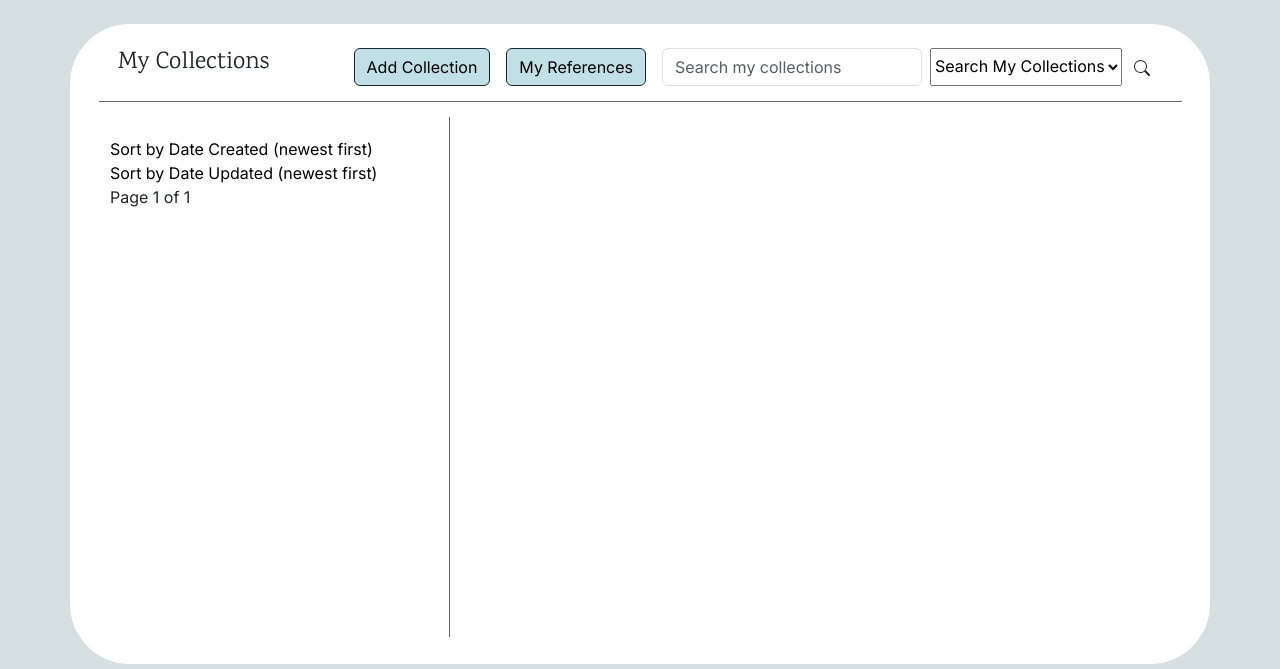
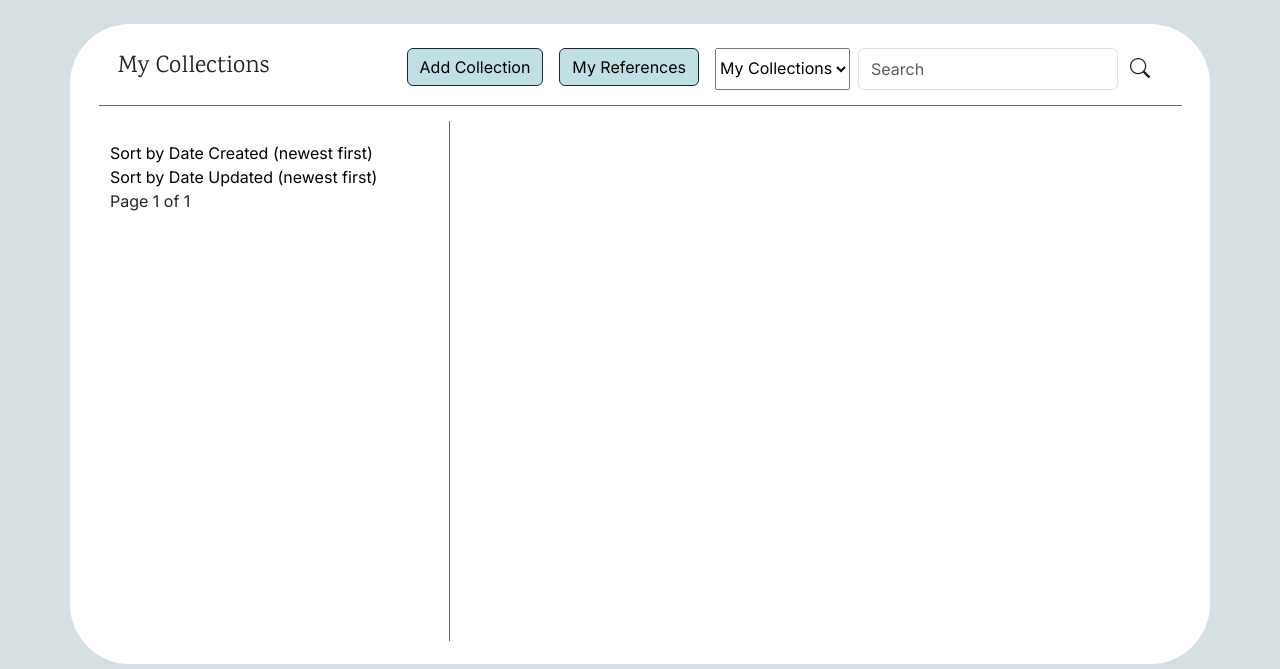
Before and after one commit to AbigailDawson/notealong, a Django app: page /collections/ in a window 1280 px wide. Shown: the part 131-800 px from the top of the page. Run offline with Django 4.2, Linux system fonts and the light colour scheme; the visitor is signed in with stand-in values (Sample User, id 1); data that the repository does not hold is empty; some libraries are stand-ins or nearby versions.

Commit message:
Replace search button icons with direct link instead of SVG, move dropdown to left of search bar for better UX flow

```diff
--- a/main_app/static/css/style.css
+++ b/main_app/static/css/style.css
@@ -67,11 +67,13 @@ h1, h2, h3, h4, h5 {
 
 /*  ====  ICONS  ====  */
 
-.edit-icon-btn {
+.edit-icon-btn,
+.search-btn {
   font-size: 20px;
 }
 
-.edit-icon-btn:hover {
+.edit-icon-btn:hover,
+.search-btn:hover {
   color: var(--blu-pop-bright);
 }
 
--- a/main_app/templates/base_user.html
+++ b/main_app/templates/base_user.html
@@ -11,14 +11,12 @@
                 <a href="{% url 'collections_create' %}"><button class="btn btn-blu btn-md me-3">Add Collection</button></a>
                 <a href="{% url 'references_index' %}"><button class="btn btn-blu btn-md me-3">My References</button></a>
                 <form action="{% url 'search_results' %}" method="GET" class="d-flex" role="search">
-                    <input name="q" class="form-control me-2" type="text" placeholder="Search my collections" aria-label="Search">
                     <select name="type">
-                        <option value="search-user">Search My Collections</option>
-                        <option value="search-shared">Search All Collections</option>
+                        <option value="search-user">My Collections</option>
+                        <option value="search-shared">All Collections</option>
                     </select>
-                    <button class="btn search-btn" type="submit"><svg xmlns="http://www.w3.org/2000/svg" width="16" height="16" fill="currentColor" class="bi bi-search" viewBox="0 0 16 16">
-                        <path d="M11.742 10.344a6.5 6.5 0 1 0-1.397 1.398h-.001q.044.06.098.115l3.85 3.85a1 1 0 0 0 1.415-1.414l-3.85-3.85a1 1 0 0 0-.115-.1zM12 6.5a5.5 5.5 0 1 1-11 0 5.5 5.5 0 0 1 11 0"/>
-                      </svg></button>
+                    <input name="q" class="form-control ms-2" type="text" placeholder="Search" aria-label="Search">
+                    <button class="btn search-btn" type="submit"><i class="bi bi-search"></i></button>
                 </form>
             </div>
         </div>
```
Also changed, not shown: main_app/templates/base_shared.html (+4 -6 lines).
